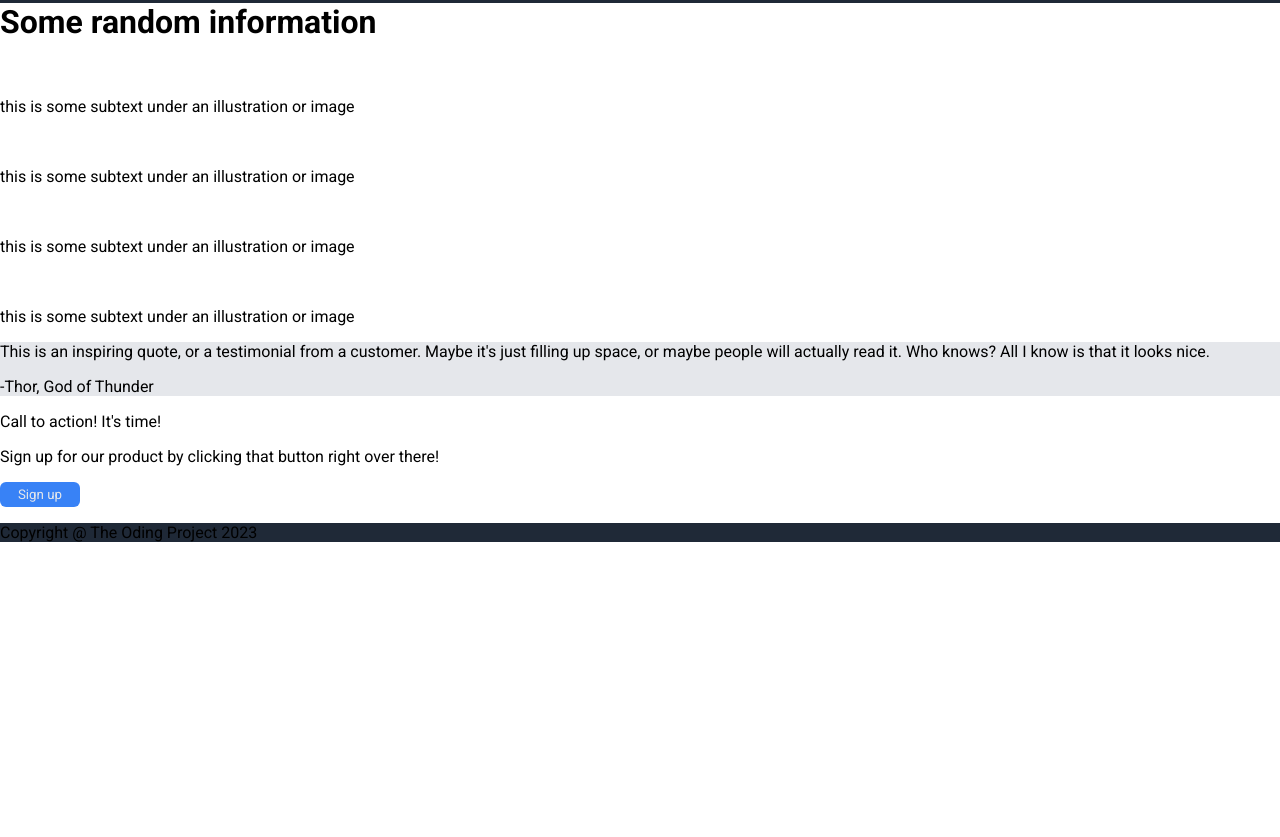
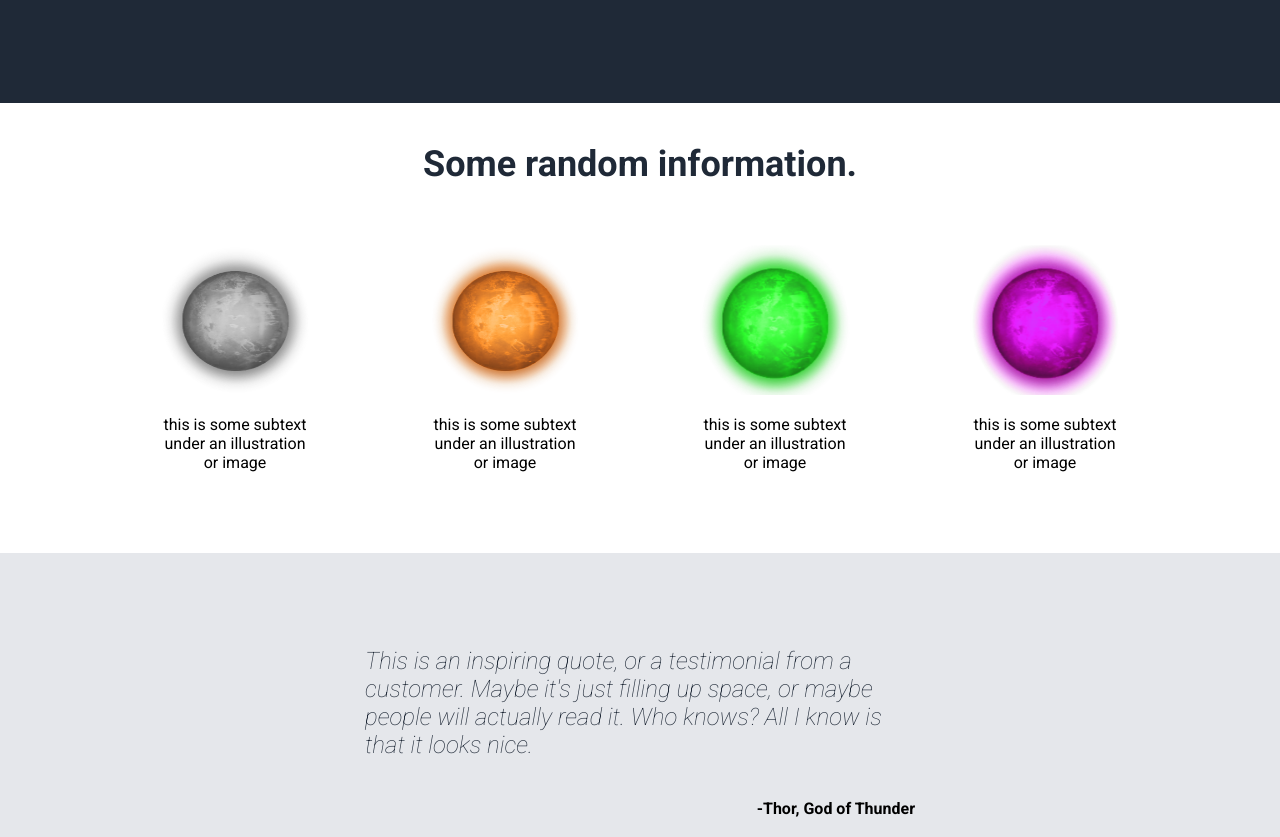
Before and after one commit to SurajKotagi/Odin-Landing_Page, a plain HTML site: page index.html in a window 1280 px wide. Shown: the part 447-1284 px from the top of the page. Before the commit the page ends 1005 px from the top, so only its background shows below. Drawn offline with Linux system fonts and the light colour scheme.

Commit message:
added styling to information section and quote section, downloaded some images for the same

```diff
--- a/index.html
+++ b/index.html
@@ -29,30 +29,30 @@
                     </p>
                     <button>Sign up</button>
                 </div>
-                <div class="right center" style="background-color: rgb(102, 105, 105); height: 100%;">
-                    <p class="small">this is placeholder for an image</p>
+                <div class="right center" style="height: 100%;">
+                    <img style="height: 300px; width: 350px;" src="images/space_box.png" alt="">
                 </div>
             </div>
         </header>
 
         <!-- information -->
-        <main>
-            <h1>Some random information</h1>
-            <div>
+        <main class="info">
+            <h1 id="info_heading">Some random information.</h1>
+            <div class="image-container">
                 <div>
-                    <img src="" alt="" />
+                    <img src="images/black.png" alt="" />
                     <p>this is some subtext under an illustration or image</p>
                 </div>
                 <div>
-                    <img src="" alt="" />
+                    <img src="images/yellow.png" alt="" />
                     <p>this is some subtext under an illustration or image</p>
                 </div>
                 <div>
-                    <img src="" alt="" />
+                    <img src="images/green.png" alt="" />
                     <p>this is some subtext under an illustration or image</p>
                 </div>
                 <div>
-                    <img src="" alt="" />
+                    <img src="images/blue.png" alt="" />
                     <p>this is some subtext under an illustration or image</p>
                 </div>
             </div>
@@ -60,12 +60,17 @@
 
         <!-- quote -->
         <main class="quote">
-            <p>
-                This is an inspiring quote, or a testimonial from a customer.
-                Maybe it's just filling up space, or maybe people will actually
-                read it. Who knows? All I know is that it looks nice.
-            </p>
-            <p>-Thor, God of Thunder</p>
+            <div>
+                <p id="main-quote"><em>
+                    This is an inspiring quote, or a testimonial from a customer.
+                    Maybe it's just filling up space, or maybe people will actually
+                    read it. Who knows? All I know is that it looks nice.
+                </em>
+
+                </p>
+                <p id="author"><b>-Thor, God of Thunder</b></p>
+            </div>
+
         </main>
 
         <!-- signup -->
--- a/style.css
+++ b/style.css
@@ -1,5 +1,7 @@
 * {
     font-family: "Roboto";
+    /* padding: 0px;
+    margin: 0px; */
 }
 body {
     padding: 0px;
@@ -14,7 +16,7 @@ ul {
     justify-content: flex-start;
     align-items: center;
     gap: 60px;
-    height: 450px;
+    height: 550px;
 }
 .navbar,
 .navbar_items,
@@ -78,3 +80,70 @@ button {
 h1 {
     margin-top: 0px;
 }
+
+/* style for information section*/
+.info {
+    display: flex;
+    flex-direction: column;
+    align-items: center;
+    height: 450px;
+}
+#info_heading {
+    margin: 40px;
+    font-size: 36px;
+    font-weight: bolder;
+    color: #1f2937;
+}
+.image-container {
+    display: flex;
+    /* justify-content: space-around; */
+    justify-content: center;
+    gap: 80px;
+}
+.image-container > div > img {
+    width: 150px;
+    height: 150px;
+    /* border: 5px solid #3882f6; */
+    border-radius: 10px;
+}
+.image-container div {
+    margin: 20px;
+    width: 150px;
+    height: 150px;
+}
+
+img {
+    width: 100%;
+    transition: all 0.7s ease-in-out;
+}
+img:hover {
+    transform: scale(1.2);
+}
+.info p {
+    text-align: center;
+}
+
+/* Quote styling */
+.quote {
+    display: flex;
+    flex-direction: row;
+    align-items: center;
+    justify-content: center;
+    height: 350px;
+}
+.quote div {
+    width: 550px;
+    /* border: 2px solid red; */
+    display: flex;
+    flex-direction: column;
+    justify-content: center;
+    align-items: center;
+}
+.quote #main-quote {
+    font-size: 24px;
+    font-weight: lighter;
+    color: #1f2937;
+}
+#author {
+    align-self: flex-end;
+}
```
Also changed, not shown: images/black.png (added), images/blue.png (added), images/green.png (added), images/red.png (added), images/red2.png (added), images/space_box.png (added), images/yellow.png (added).
